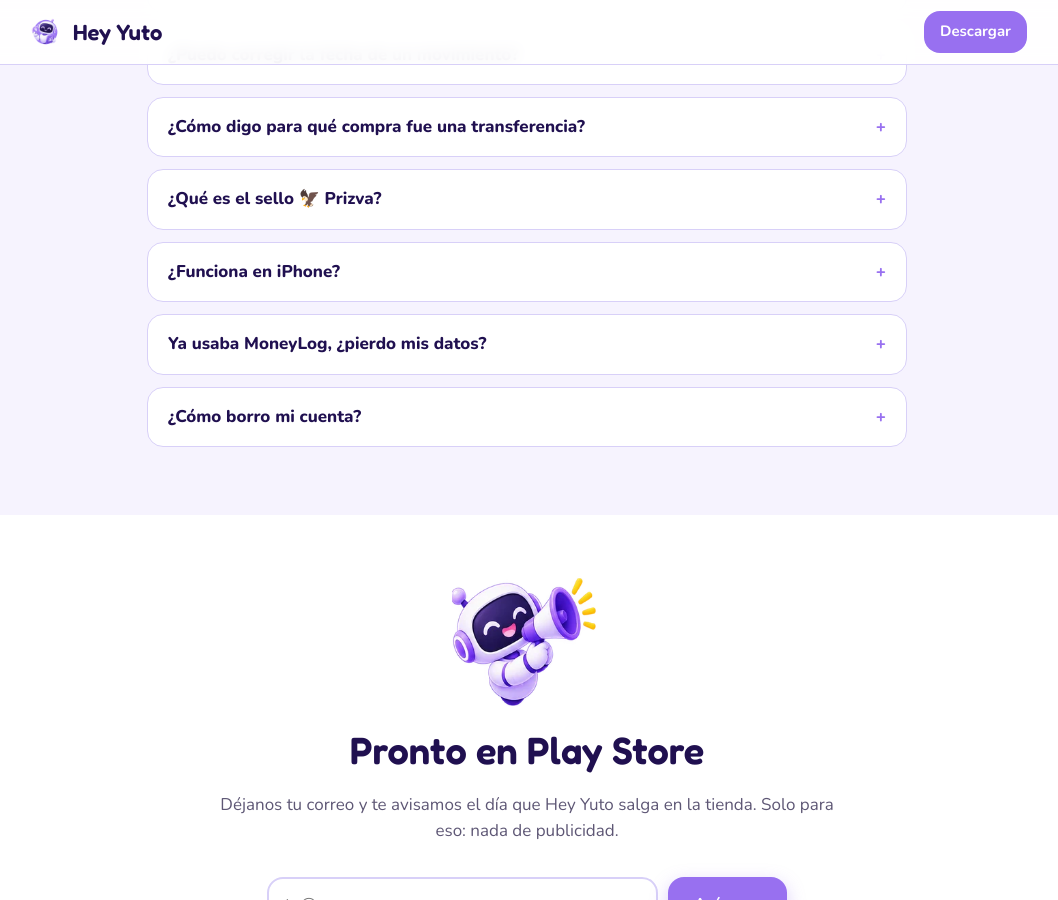
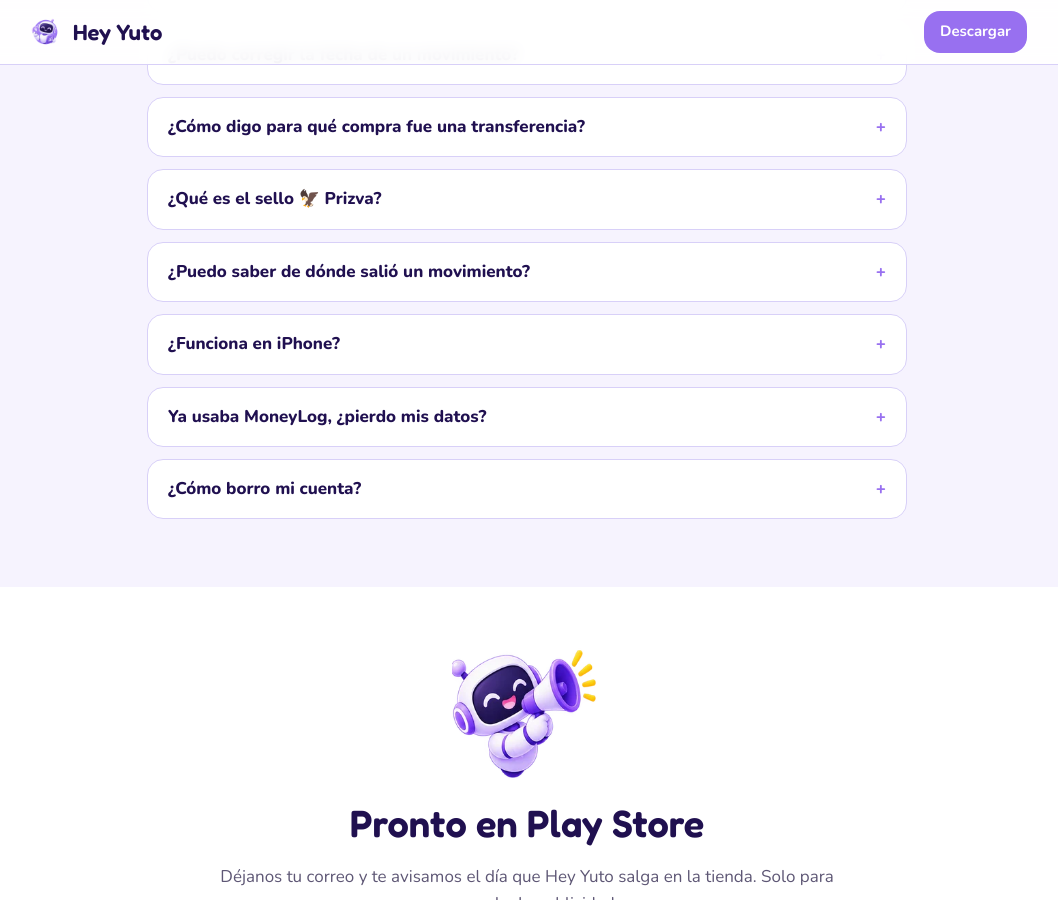
Before and after one commit to Dacoca34/yuto-legal, a Jekyll site: the page index.html, which Jekyll copies as it is, in a window 1280 px wide and 900 px high, scrolled down 5419 px. Shown: the whole window, without its empty margins (113-1171 px from the left). Built offline with Jekyll 4.4.1, drawn with Linux system fonts in a browser that asks for light colours; some of the changed lines change nothing that is shown.

Commit message:
Como llego cada movimiento y sus cambios (0.62)

```diff
--- a/index.html
+++ b/index.html
@@ -95,6 +95,7 @@
   <details><summary>¿Puedo corregir la fecha de un movimiento?</summary><p>Sí. En Inicio, deja presionado el movimiento y toca Editar: arriba está la fecha. Ahí mismo cambias el monto, la categoría o lo divides en partes.</p></details>
   <details><summary>¿Cómo digo para qué compra fue una transferencia?</summary><p>Deja presionada la transferencia en Inicio. Yuto te sugiere la compra de la cuenta a la que pasaste la plata, del mismo día o los dos siguientes; toca "Ligar" o elige otra. Solo es para que lo veas: no cambia ningún saldo.</p></details>
   <details><summary>¿Qué es el sello 🦅 Prizva?</summary><p>Prizva es la app para calcular costos, precios e inventario de tu negocio, con la misma cuenta de Yuto. Lo que vendes o compras allá llega solo a Yuto con ese sello. En Resumen, en tu negocio, ves cuánto te costó hacer lo vendido y tu ganancia real.</p></details>
+  <details><summary>¿Puedo saber de dónde salió un movimiento?</summary><p>Sí. Deja presionado el movimiento: Yuto te dice si lo leyó de un aviso del banco (y te muestra el aviso), si vino de una factura (y puedes ver la foto) o si lo anotaste a mano, cuándo y quién. Debajo ves cada cambio que se le hizo: monto, categoría, cuenta o fecha.</p></details>
   <details><summary>¿Funciona en iPhone?</summary><p>Por ahora solo en Android.</p></details>
   <details><summary>Ya usaba MoneyLog, ¿pierdo mis datos?</summary><p>No. Hey Yuto es la misma app con nombre nuevo: entra con el mismo correo y contraseña y todo está ahí. Después puedes desinstalar MoneyLog.</p></details>
   <details><summary>¿Cómo borro mi cuenta?</summary><p>En la app: Ajustes → Cuenta → "Eliminar mi cuenta", o escribiendo a soporte@heyyuto.com. Se borran tu cuenta y todos tus datos.</p></details>
```
